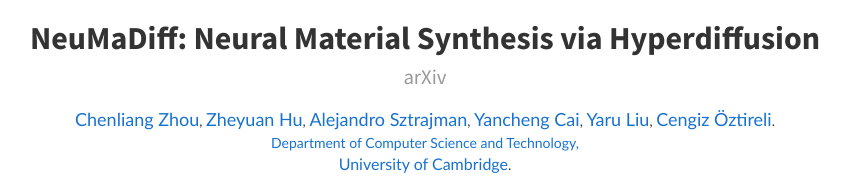
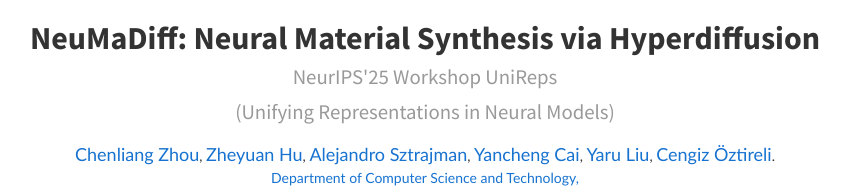
Before and after one commit to PeterHUistyping/M3ashy, a plain HTML site: page docs/index.html in a window 1280 px wide. Shown: the top 191 px of the page, without its empty margins (215-1065 px from the left). Drawn offline with Linux system fonts and the light colour scheme.

Commit message:
Update publisher

```diff
--- a/docs/index.html
+++ b/docs/index.html
@@ -27,7 +27,8 @@
         <h2 class="col-md-12 text-center">
             <b>NeuMaDiff: Neural Material Synthesis via Hyperdiffusion</b><br>
             <small>
-                arXiv
+                NeurIPS'25 Workshop UniReps<br/>
+                (Unifying Representations in Neural Models)
             </small>
         </h2>
     </div>
```
